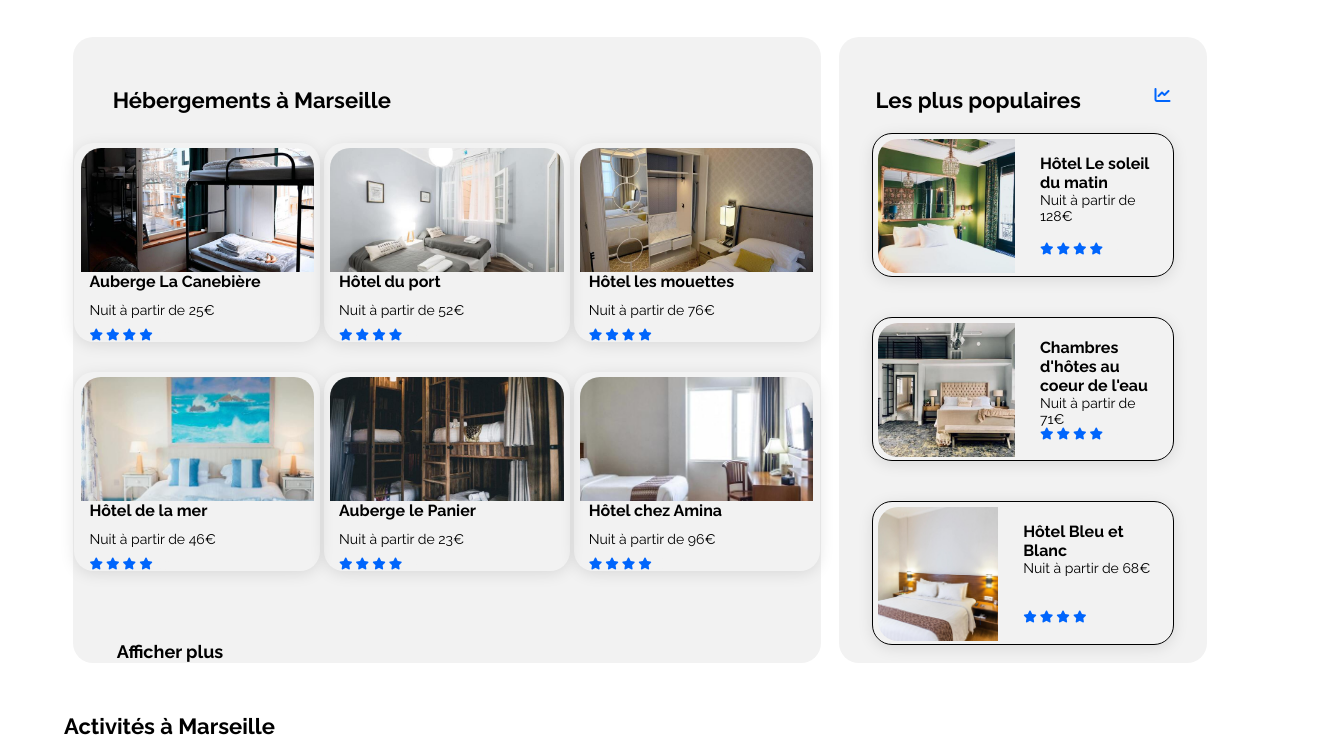
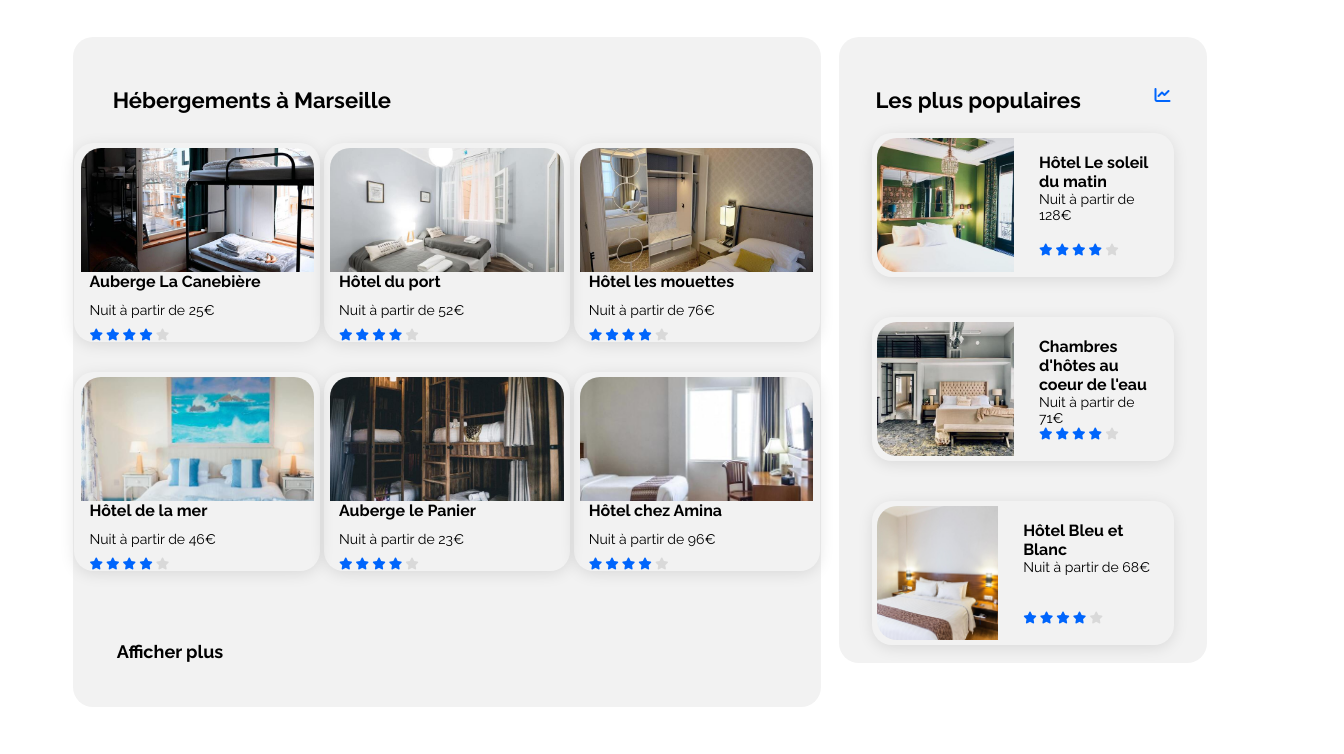
Before and after one commit to Xav84120/Booki, a plain HTML site: page index.html in a window 1280 px wide. Shown: the part 422-1176 px from the top of the page, 1344 px wide, since content can reach past the window. Drawn offline with Linux system fonts and the light colour scheme.

Commit message:
Fin Desktop

```diff
--- a/css/style.css
+++ b/css/style.css
@@ -9,6 +9,7 @@
     --color1: #0065FC;
     --color2: #DEEBFF;
     --color3: #F2F2F2;
+    --color4: #D9D9D9;
 }
 
 body {
@@ -18,7 +19,6 @@ body {
 #conteneur {
     width: 90%;
     margin: 0 auto;
-    background-color: none;
 }
 h1 {
     font-weight: 700;
@@ -75,7 +75,7 @@ header a:hover {
     color: var(--color1);
 }
 
-/************************************************* SECTION ID="recherche" *******************************************************/
+/************************************************* SECTION ID="RECHERCHE" *******************************************************/
 
 #recherche h1 {
     font-weight: 700;
@@ -201,7 +201,7 @@ header a:hover {
     font-size: 10px;
 }
 
-/*************************************************** SECTION ID="hebergements" *****************************************************/
+/*************************************************** SECTION ID="HEBERGEMENTS" *****************************************************/
 
 #hebergements {
     width: 65%;
@@ -268,18 +268,19 @@ header a:hover {
     color: var(--color1);
 }
 
-#notation_grise {
-    color: var(--color3);
+.notation_grise {
+    color: var(--color4);
 }
 
 .afficher_plus {
     font-weight: 700;
     font-size: 18px;
     margin-left: 44px;
+    margin-bottom: 45px;
 }
 
 
-/************************************************** SECTION ID=populaires **************************************************/
+/************************************************** SECTION ID=POPULAIRES **************************************************/
 
 #populaires {
     width: 32%;
@@ -303,7 +304,6 @@ header a:hover {
     color: var(--color1);
 }
 .card_populaires {
-    border: 1px black solid;
     border-radius: 20px;
     box-shadow: 0px 3px 15px rgba(0, 0, 0, 0.1);
     width: 82%;
@@ -345,7 +345,6 @@ header a:hover {
     display: flex;
     justify-content: space-between;
     align-items: center;
-    flex-wrap: wrap;
 }
 
 .card_activites {
--- a/index.html
+++ b/index.html
@@ -108,7 +108,7 @@
                           <i class="fa-solid fa-star"></i>
                           <i class="fa-solid fa-star"></i>
                           <i class="fa-solid fa-star"></i>
-                          <i id="notation_grise" class="fa-solid fa-star"></i>
+                          <span class="notation_grise"><i class="fa-solid fa-star"></i></span>
                       </div>
                     </div>
                   </article>
@@ -124,7 +124,7 @@
                         <i class="fa-solid fa-star"></i>
                         <i class="fa-solid fa-star"></i>
                         <i class="fa-solid fa-star"></i>
-                        <i id="notation_grise" class="fa-solid fa-star"></i>
+                        <span class="notation_grise"><i class="fa-solid fa-star"></i></span>
                       </div>
                     </div>
                   </article>
@@ -140,7 +140,7 @@
                         <i class="fa-solid fa-star"></i>
                         <i class="fa-solid fa-star"></i>
                         <i class="fa-solid fa-star"></i>
-                        <i id="notation_grise" class="fa-solid fa-star"></i>
+                        <span class="notation_grise"><i class="fa-solid fa-star"></i></span>
                       </div>
                     </div>
                   </article>
@@ -156,7 +156,7 @@
                         <i class="fa-solid fa-star"></i>
                         <i class="fa-solid fa-star"></i>
                         <i class="fa-solid fa-star"></i>
-                        <i id="notation_grise" class="fa-solid fa-star"></i>
+                        <span class="notation_grise"><i class="fa-solid fa-star"></i></span>
                       </div>
                     </div>
                   </article>
@@ -172,7 +172,7 @@
                         <i class="fa-solid fa-star"></i>
                         <i class="fa-solid fa-star"></i>
                         <i class="fa-solid fa-star"></i>
-                        <i id="notation_grise" class="fa-solid fa-star"></i>
+                        <span class="notation_grise"><i class="fa-solid fa-star"></i></span>
                       </div>
                     </div>
                   </article>
@@ -188,7 +188,7 @@
                         <i class="fa-solid fa-star"></i>
                         <i class="fa-solid fa-star"></i>
                         <i class="fa-solid fa-star"></i>
-                        <i id="notation_grise" class="fa-solid fa-star"></i>
+                        <span class="notation_grise"><i class="fa-solid fa-star"></i></span>
                       </div>
                     </div>
                   </article>
@@ -215,7 +215,7 @@
                   <i class="fa-solid fa-star"></i>
                   <i class="fa-solid fa-star"></i>
                   <i class="fa-solid fa-star"></i>
-                  <i id="notation_grise" class="fa-solid fa-star"></i>
+                  <span class="notation_grise"><i class="fa-solid fa-star"></i></span>
                 </div>
               </div>
             </article> <!--Fin .card_populaires-->
@@ -231,7 +231,7 @@
                   <i class="fa-solid fa-star"></i>
                   <i class="fa-solid fa-star"></i>
                   <i class="fa-solid fa-star"></i>
-                  <i id="notation_grise" class="fa-solid fa-star"></i>
+                  <span class="notation_grise"><i class="fa-solid fa-star"></i></span>
                 </div>
               </div>
             </article> <!--Fin .card_populaires-->
@@ -247,7 +247,7 @@
                   <i class="fa-solid fa-star"></i>
                   <i class="fa-solid fa-star"></i>
                   <i class="fa-solid fa-star"></i>
-                  <i id="notation_grise" class="fa-solid fa-star"></i>
+                  <span class="notation_grise"><i class="fa-solid fa-star"></i></span>
                 </div>
               </div>
             </article> <!--Fin .card_populaires-->
```
